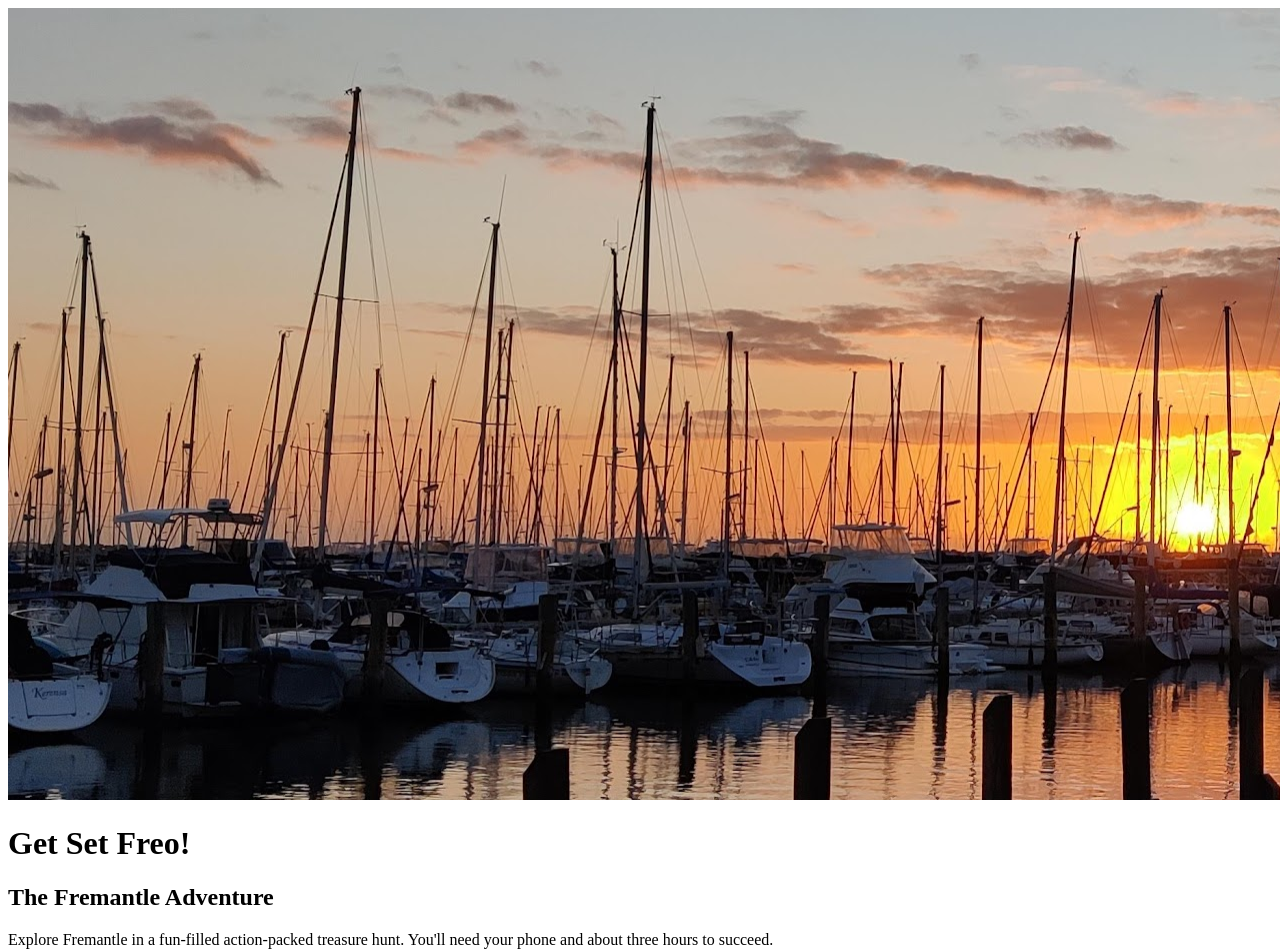
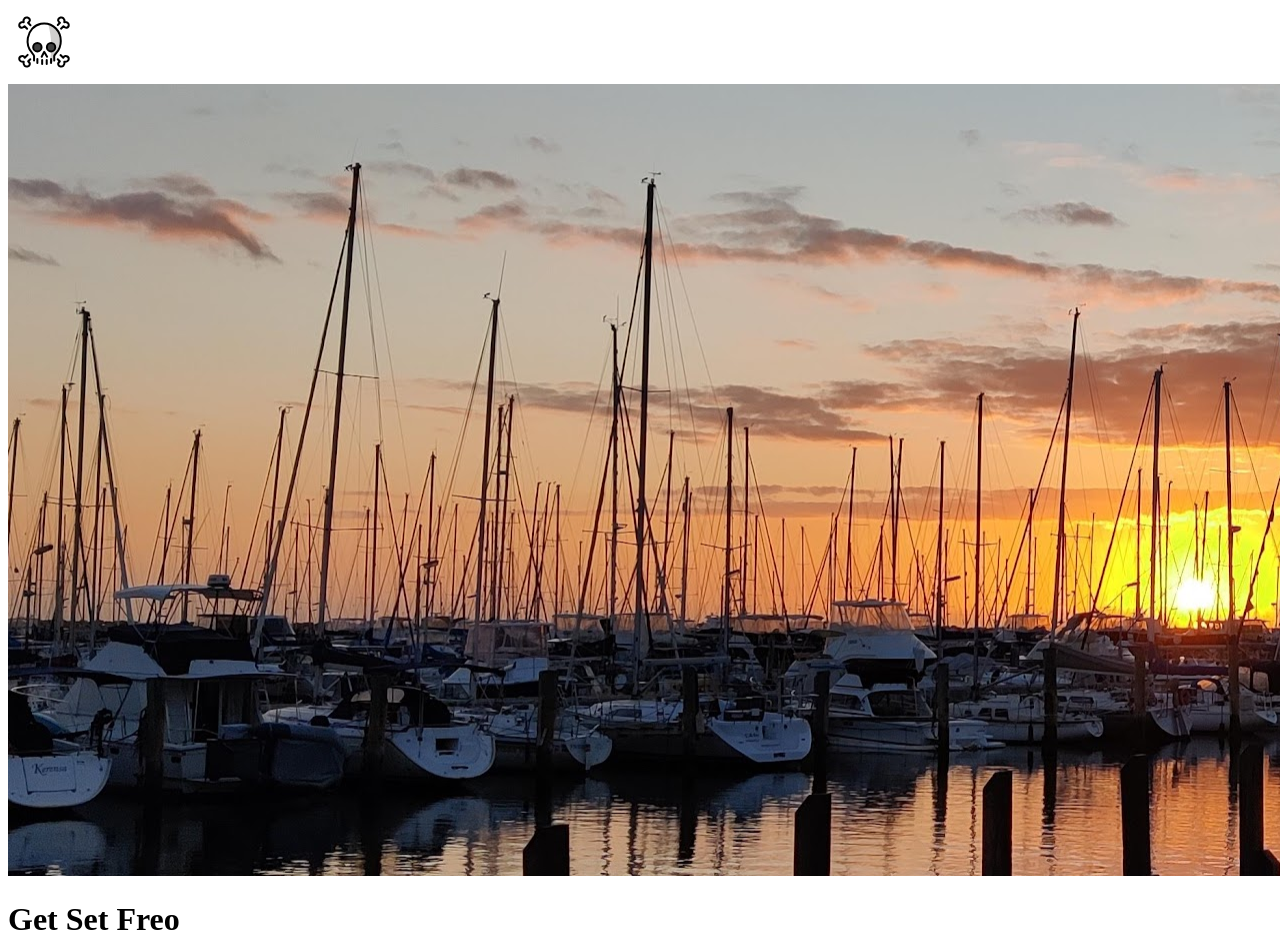
Before and after one commit to adambraimbridge/getsetgeo, a Next.js app: page / in a window 1280 px wide. Shown: the top 952 px of the page. Built offline with nearby package versions, Linux system fonts and the light colour scheme; a web font is replaced by a local one.

Commit message:
Added new logo

```diff
--- a/components/layout/index.js
+++ b/components/layout/index.js
@@ -1,7 +1,19 @@
+import Link from 'next/link'
+
 export default function Layout({ children }) {
 	return (
 		<div className="min-h-screen bg-gray-100 py-1 flex flex-col sm:py-2">
-			<div className="relative sm:py-3 sm:max-w-xl sm:mx-auto">
+			<nav className="py-1 flex justify-between border-b border-opacity-20 px-4">
+				<div className="flex items-center space-x-12">
+					<div className="flex space-x-2 text-2xl items-center">
+						<Link href="/">
+							<img className="w-8" src="/img/skull-and-crossbones.svg" />
+						</Link>
+					</div>
+				</div>
+			</nav>
+
+			<div className="relative max-w-prose sm:py-3 sm:max-w-xl sm:mx-auto">
 				<div className="absolute inset-0 bg-gradient-to-r from-cyan-400 to-sky-500 shadow-lg transform -skew-y-10 sm:skew-y-0 sm:-rotate-1 sm:rounded-3xl"></div>
 				<div className="relative px-4 py-10 bg-white shadow-lg sm:rounded-3xl sm:p-20">{children}</div>
 			</div>
--- a/pages/index.js
+++ b/pages/index.js
@@ -10,12 +10,12 @@ const Index = () => {
 				<link rel="stylesheet" href="https://rsms.me/inter/inter.css" />
 			</Head>
 
-			<div className="max-w-prose mx-auto">
+			<div className="mx-auto">
 				<div>
 					<img src="/img/sunset.png" className="rounded-lg" />
 				</div>
 				<div className="py-8 text-base leading-6 space-y-4 text-gray-700 sm:text-lg sm:leading-7">
-					<h1 className="text-yellow-400 text-4xl tracking-tight font-extrabold sm:text-5xl md:text-6xl">Get Set Freo!</h1>
+					<h1 className="text-yellow-400 text-4xl tracking-tight font-extrabold sm:text-5xl md:text-6xl">Get Set Freo</h1>
 					<h2 className="text-2xl tracking-tight font-extrabold text-gray-900 sm:text-2xl md:text-3xl">The Fremantle Adventure</h2>
 					<p>Explore Fremantle in a fun-filled action-packed treasure hunt. You'll need your phone and about three hours to succeed.</p>
 					<ul className="list-disc space-y-2">
@@ -47,7 +47,7 @@ const Index = () => {
 					<div className="pt-6 text-center leading-6 font-bold sm:text-lg sm:leading-7">
 						<Link href="/adventures/fremantle">
 							<button type="button" className="font-bold w-full sm:w-auto flex-none bg-gray-50 text-cyan-600 hover:text-cyan-700 py-3 sm:px-6 border border-gray-200 rounded-xl flex items-center justify-center space-x-2 sm:space-x-4 focus:ring-2 focus:ring-offset-2 focus:ring-offset-white focus:ring-gray-300 focus:outline-none transition-colors duration-200">
-								Let's Geo &rarr;
+								Get Set, Geo! &rarr;
 							</button>
 						</Link>
 					</div>
```
Also changed, not shown: pages/adventures/fremantle/index.js (+1 -7 lines), public/img/skull-and-crossbones.svg (added), 1 other file (tests, documents, lock files or other folders).
